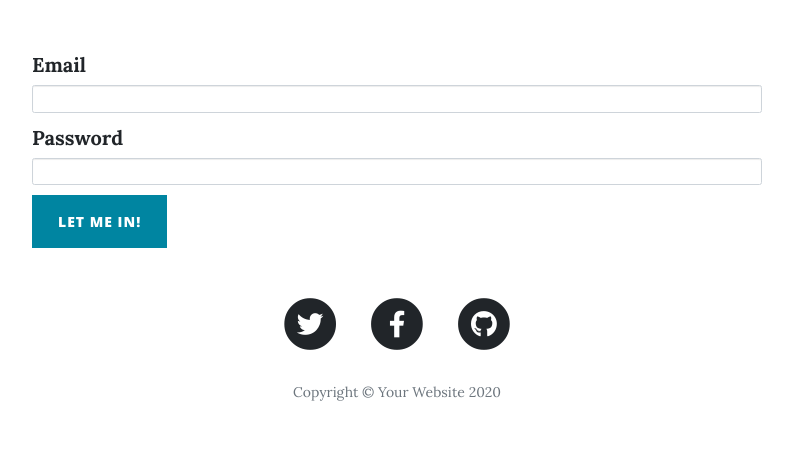
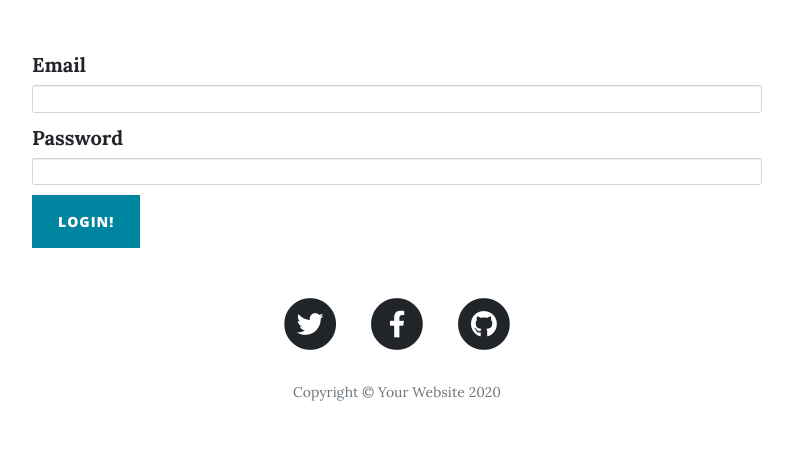
Before and after one commit to vedanti06/blog_site, a Flask app: page /login in a window 1280 px wide. Shown: the part 532-1000 px from the top of the page, without its empty margins (243-1036 px from the left). Run offline with Flask 2, Linux system fonts and the light colour scheme; some libraries are stand-ins or nearby versions.

Commit message:
changes made

```diff
--- a/forms.py
+++ b/forms.py
@@ -4,6 +4,7 @@ from wtforms.validators import DataRequired, URL
 from flask_ckeditor import CKEditorField
 
 
+##WTForm
 class CreatePostForm(FlaskForm):
     title = StringField("Blog Post Title", validators=[DataRequired()])
     subtitle = StringField("Subtitle", validators=[DataRequired()])
@@ -18,12 +19,13 @@ class RegisterForm(FlaskForm):
     name = StringField("Name", validators=[DataRequired()])
     submit = SubmitField("Sign Me Up!")
 
+
 class LoginForm(FlaskForm):
     email = StringField("Email", validators=[DataRequired()])
     password = PasswordField("Password", validators=[DataRequired()])
-    submit = SubmitField("Let Me In!")
+    submit = SubmitField("Login!")
 
 
-class CommentForm ( FlaskForm ):
-    comment_text = CKEditorField ( "Comment", validators=[DataRequired ()] )
-    submit = SubmitField ( "Submit Comment" )
+class CommentForm(FlaskForm):
+    comment_text = CKEditorField("Comment", validators=[DataRequired()])
+    submit = SubmitField("Submit")
--- a/main.py
+++ b/main.py
@@ -1,147 +1,138 @@
-from flask import Flask, render_template, redirect, url_for, flash
+from flask import Flask, render_template, redirect, url_for, flash, abort
 from flask_bootstrap import Bootstrap
 from flask_ckeditor import CKEditor
 from datetime import date
+from functools import wraps
 from werkzeug.security import generate_password_hash, check_password_hash
 from flask_sqlalchemy import SQLAlchemy
 from sqlalchemy.orm import relationship
 from flask_login import UserMixin, login_user, LoginManager, login_required, current_user, logout_user
-from forms import CreatePostForm, RegisterForm, LoginForm, CommentForm
+from forms import LoginForm, RegisterForm, CreatePostForm, CommentForm
 from flask_gravatar import Gravatar
-from functools import wraps
-from flask import abort
 
 app = Flask(__name__)
 app.config['SECRET_KEY'] = '8BYkEfBA6O6donzWlSihBXox7C0sKR6b'
 ckeditor = CKEditor(app)
 Bootstrap(app)
+gravatar = Gravatar(app, size=100, rating='g', default='retro', force_default=False, force_lower=False, use_ssl=False, base_url=None)
 
 ##CONNECT TO DB
 app.config['SQLALCHEMY_DATABASE_URI'] = 'sqlite:///blog.db'
 app.config['SQLALCHEMY_TRACK_MODIFICATIONS'] = False
 db = SQLAlchemy(app)
-
-gravatar = Gravatar(app,
-                    size=100,
-                    rating='g',
-                    default='retro',
-                    force_default=False,
-                    force_lower=False,
-                    use_ssl=False,
-                    base_url=None)
-
-login_manager = LoginManager ()
-login_manager.init_app ( app )
+login_manager = LoginManager()
+login_manager.init_app(app)
 
 
 @login_manager.user_loader
 def load_user(user_id):
-    return User.query.get ( int ( user_id ) )
+    return User.query.get(int(user_id))
 
 
-##CONFIGURE TABLES
-class User ( UserMixin, db.Model ):
+##CONFIGURE TABLE
+class User(UserMixin, db.Model):
     __tablename__ = "users"
-    id = db.Column ( db.Integer, primary_key=True )
-    email = db.Column ( db.String ( 100 ), unique=True )
-    password = db.Column ( db.String ( 100 ) )
-    name = db.Column ( db.String ( 100 ) )
-    posts = relationship ( "BlogPost", back_populates="author" )
-    comments = relationship ( "Comment", back_populates="comment_author" )
+    id = db.Column(db.Integer, primary_key=True)
+    email = db.Column(db.String(100), unique=True)
+    password = db.Column(db.String(100))
+    name = db.Column(db.String(100))
+    posts = relationship("BlogPost", back_populates="author")
+    comments = relationship("Comment", back_populates="comment_author")
 
 
-class BlogPost ( db.Model ):
+class BlogPost(db.Model):
     __tablename__ = "blog_posts"
-    id = db.Column ( db.Integer, primary_key=True )
-    author_id = db.Column ( db.Integer, db.ForeignKey ( "users.id" ) )
-    author = relationship ( "User", back_populates="posts" )
-    title = db.Column ( db.String ( 250 ), unique=True, nullable=False )
-    subtitle = db.Column ( db.String ( 250 ), nullable=False )
-    date = db.Column ( db.String ( 250 ), nullable=False )
-    body = db.Column ( db.Text, nullable=False )
-    img_url = db.Column ( db.String ( 250 ), nullable=False )
-    comments = relationship ( "Comment", back_populates="parent_post" )
+    id = db.Column(db.Integer, primary_key=True)
+    author_id = db.Column(db.Integer, db.ForeignKey("users.id"))
+    author = relationship("User", back_populates="posts")
+    title = db.Column(db.String(250), unique=True, nullable=False)
+    subtitle = db.Column(db.String(250), nullable=False)
+    date = db.Column(db.String(250), nullable=False)
+    body = db.Column(db.Text, nullable=False)
+    img_url = db.Column(db.String(250), nullable=False)
+    comments = relationship("Comment", back_populates="parent_post")
 
 
-class Comment ( db.Model ):
+class Comment(db.Model):
     __tablename__ = "comments"
-    id = db.Column ( db.Integer, primary_key=True )
-    author_id = db.Column ( db.Integer, db.ForeignKey ( "users.id" ) )
-    comment_author = relationship ( "User", back_populates="comments" )
-    post_id = db.Column ( db.Integer, db.ForeignKey ( "blog_posts.id" ) )
-    parent_post = relationship ( "BlogPost", back_populates="comments" )
-    text = db.Column ( db.Text, nullable=False )
-
-
-db.create_all ()
-
+    id = db.Column(db.Integer, primary_key=True)
+    post_id = db.Column(db.Integer, db.ForeignKey("blog_posts.id"))
+    author_id = db.Column(db.Integer, db.ForeignKey("users.id"))
+    parent_post = relationship("BlogPost", back_populates="comments")
+    comment_author = relationship("User", back_populates="comments")
+    text = db.Column(db.Text, nullable=False)
+db.create_all()
 
 
 def admin_only(f):
     @wraps(f)
     def decorated_function(*args, **kwargs):
-        #If id is not 1
-        if not current_user.is_authenticated or current_user.id != 1:
+        if current_user.id != 1:
             return abort(403)
-
         return f(*args, **kwargs)
     return decorated_function
 
 
-@app.route ( '/' )
+@app.route('/')
 def get_all_posts():
-    posts = BlogPost.query.all ()
-    return render_template ( "index.html", all_posts=posts, current_user=current_user )
+    posts = BlogPost.query.all()
+    return render_template("index.html", all_posts=posts, current_user=current_user)
 
 
-@app.route ( '/register', methods=["GET", "POST"] )
+@app.route('/register', methods=["GET", "POST"])
 def register():
-    form = RegisterForm ()
-    if form.validate_on_submit ():
+    form = RegisterForm()
+    if form.validate_on_submit():
 
-        if User.query.filter_by ( email=form.email.data ).first ():
-            print ( User.query.filter_by ( email=form.email.data ).first () )
-            # User already exists
-            flash ( "You've already signed up with that email, log in instead!" )
-            return redirect ( url_for ( 'login' ) )
+        if User.query.filter_by(email=form.email.data).first():
+            print(User.query.filter_by(email=form.email.data).first())
+            #User already exists
+            flash("You've already signed up, log in instead!")
+            return redirect(url_for('login'))
 
-        hash_and_salted_password = generate_password_hash (
+        hash_and_salted_password = generate_password_hash(
             form.password.data,
             method='pbkdf2:sha256',
             salt_length=8
         )
-        new_user = User (
+        new_user = User(
             email=form.email.data,
             name=form.name.data,
             password=hash_and_salted_password,
         )
-        db.session.add ( new_user )
-        db.session.commit ()
-        login_user ( new_user )
-        return redirect ( url_for ( "get_all_posts" ) )
+        db.session.add(new_user)
+        db.session.commit()
+        login_user(new_user)
+        return redirect(url_for("get_all_posts"))
 
-    return render_template ( "register.html", form=form, current_user=current_user )
+    return render_template("register.html", form=form, current_user=current_user)
 
 
-@app.route ( '/login', methods=["GET", "POST"] )
+@app.route('/login', methods=["GET", "POST"])
 def login():
-    form = LoginForm ()
-    if form.validate_on_submit ():
+    form = LoginForm()
+    if form.validate_on_submit():
         email = form.email.data
         password = form.password.data
 
-        user = User.query.filter_by ( email=email ).first ()
+        user = User.query.filter_by(email=email).first()
+        # Email doesn't exist or password incorrect.
+        if not user:
+            flash("That email does not exist, please try again.")
+            return redirect(url_for('login'))
+        elif not check_password_hash(user.password, password):
+            flash('Password incorrect, please try again.')
+            return redirect(url_for('login'))
+        else:
+            login_user(user)
+            return redirect(url_for('get_all_posts'))
+    return render_template("login.html", form=form, current_user=current_user)
 
-        if not user:
-            flash ( "That email does not exist, please try again." )
-            return redirect ( url_for ( 'login' ) )
-        elif not check_password_hash ( user.password, password ):
-            flash ( 'Password incorrect, please try again.' )
-            return redirect ( url_for ( 'login' ) )
-        else:
-            login_user ( user )
-            return redirect ( url_for ( 'get_all_posts' ) )
-    return render_template ( "login.html", form=form, current_user=current_user )
+
+@app.route('/logout')
+def logout():
+    logout_user()
+    return redirect(url_for('get_all_posts'))
 
 
 @app.route("/post/<int:post_id>", methods=["GET", "POST"])
@@ -164,17 +155,18 @@ def show_post(post_id):
 
     return render_template("post.html", post=requested_post, form=form, current_user=current_user)
 
-@app.route ( "/about" )
+
+@app.route("/about")
 def about():
-    return render_template ( "about.html", current_user=current_user )
+    return render_template("about.html", current_user=current_user)
 
 
-@app.route ( "/contact" )
+@app.route("/contact")
 def contact():
-    return render_template ( "contact.html", current_user=current_user )
+    return render_template("contact.html", current_user=current_user)
+
 
 @app.route("/new-post", methods=["GET", "POST"])
-
 @admin_only
 def add_new_post():
     form = CreatePostForm()
@@ -192,8 +184,6 @@ def add_new_post():
         return redirect(url_for("get_all_posts"))
 
     return render_template("make-post.html", form=form, current_user=current_user)
-
-
 
 
 @app.route("/edit-post/<int:post_id>", methods=["GET", "POST"])
@@ -227,11 +217,5 @@ def delete_post(post_id):
     return redirect(url_for('get_all_posts'))
 
 
-@app.route('/logout')
-def logout():
-    logout_user()
-    return redirect(url_for('get_all_posts'))
-
-
 if __name__ == "__main__":
     app.run(host='0.0.0.0', port=5000)
--- a/templates/login.html
+++ b/templates/login.html
@@ -23,6 +23,13 @@
     <div class="row">
 
       <div class="col-lg-8 col-md-10 mx-auto content">
+      {% with messages = get_flashed_messages() %}
+        {% if messages %}
+          {% for message in messages %}
+           <p>{{ message }}</p>
+          {% endfor %}
+        {% endif %}
+      {% endwith %}
         {{ wtf.quick_form(form, novalidate=True, button_map={"submit": "primary"}) }}
       </div>
     </div>
--- a/templates/make-post.html
+++ b/templates/make-post.html
@@ -15,7 +15,7 @@
             {% else: %}
             <h1>New Post</h1>
             {% endif %}
-            <span class="subheading">Start creating amazing blogs now</span>
+            <span class="subheading">Start creating some great blog post!</span>
           </div>
         </div>
       </div>
--- a/templates/register.html
+++ b/templates/register.html
@@ -12,7 +12,7 @@
         <div class="col-lg-8 col-md-10 mx-auto">
           <div class="page-heading">
             <h1>Register</h1>
-            <span class="subheading">Start Contributing</span>
+            <span class="subheading">Start contributing to the Blog!</span>
           </div>
         </div>
       </div>
@@ -22,9 +22,7 @@
   <div class="container">
     <div class="row">
       <div class="col-lg-8 col-md-10 mx-auto">
-
-       {{ wtf.quick_form(form, novalidate=True, button_map={"submit": "primary"}) }}
-
+        {{ wtf.quick_form(form, novalidate=True, button_map={"submit": "primary"}) }}
       </div>
     </div>
   </div>
```
Also changed, not shown: blog.db (deleted).
